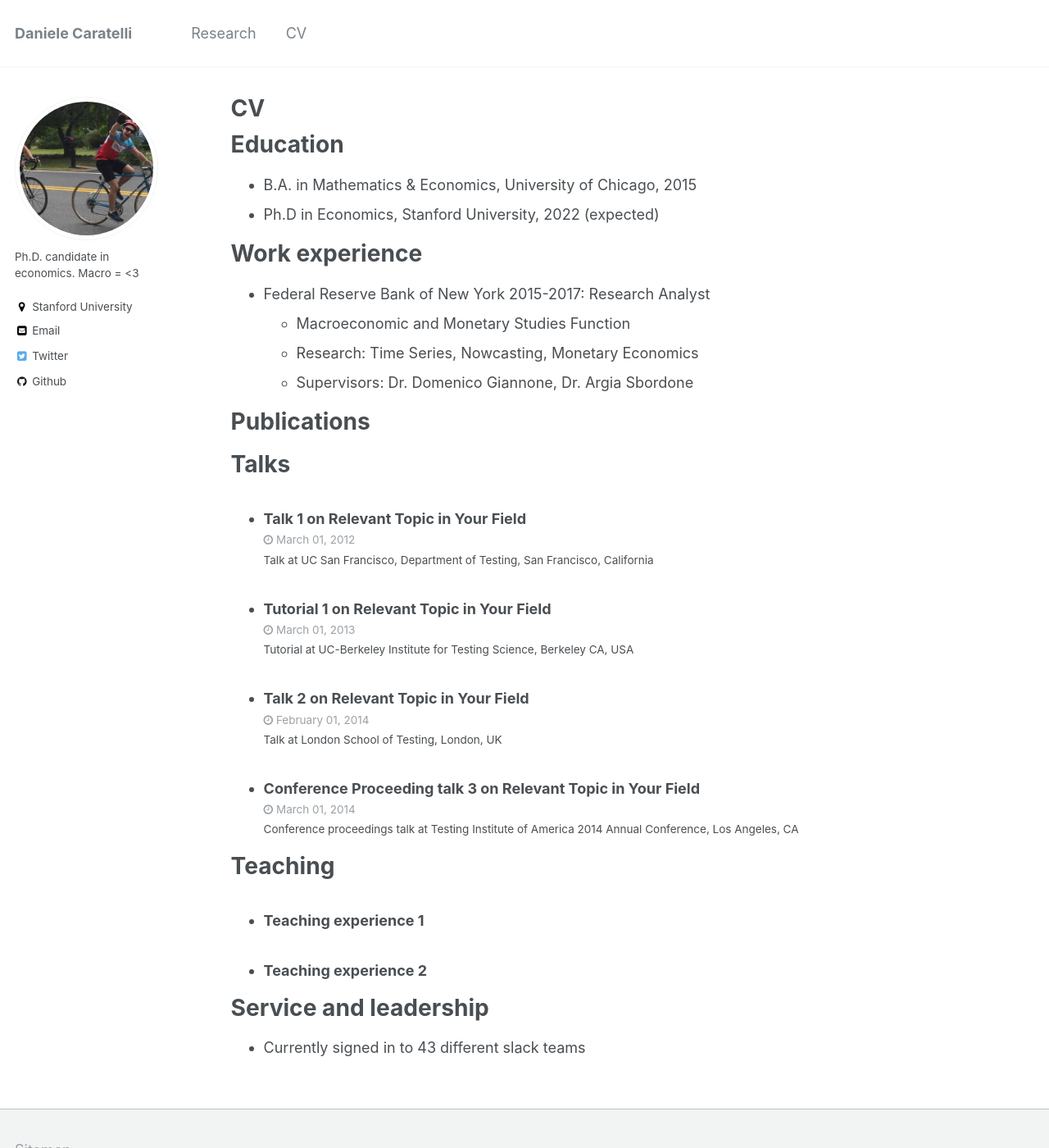
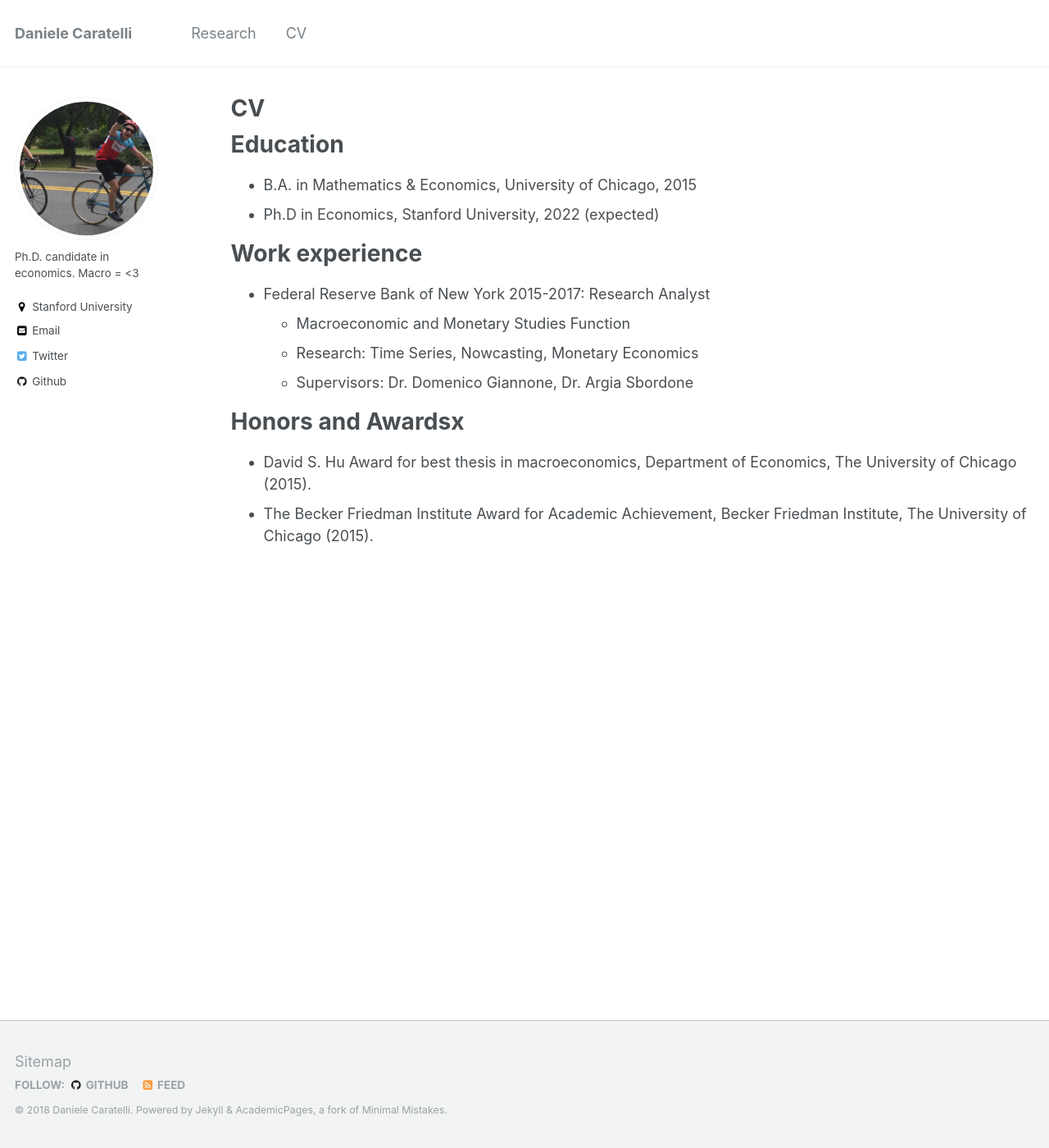
Before and after one commit to danicaratelli/danicaratelli.github.io, a Jekyll site: the page built from _pages/cv.md, in a window 1280 px wide and 1400 px high. Shown: the whole window at 82% size. Built offline with Jekyll 4.4.1, drawn with Linux system fonts in a browser that asks for light colours.

Commit message:
changed CV

```diff
--- a/_pages/cv.md
+++ b/_pages/cv.md
@@ -6,6 +6,18 @@ author_profile: true
 redirect_from:
   - /resume
 ---
+
+<head>
+  <!-- Default head tags -->
+  <meta charset="utf-8">
+  <meta http-equiv="X-UA-Compatible" content="IE=edge">
+  <meta name="viewport" content="width=device-width, initial-scale=1">
+  <link rel="stylesheet" href="{{ "/assets/main.css" | relative_url }}">
+  <link rel="alternate" type="application/rss+xml" title="{{ site.title | escape }}" href="{{ "/feed.xml" | relative_url }}">
+
+  <!-- Favicon head tag -->
+  <link rel="icon" href="favicon.ico" type="image/x-icon">
+</head>
 
 {% include base_path %}
 
@@ -21,24 +33,7 @@ Work experience
   * Research: Time Series, Nowcasting, Monetary Economics
   * Supervisors: Dr. Domenico Giannone, Dr. Argia Sbordone
 
-Publications
+Honors and Awardsx
 ======
-  <ul>{% for post in site.publications %}
-    {% include archive-single-cv.html %}
-  {% endfor %}</ul>
-
-Talks
-======
-  <ul>{% for post in site.talks %}
-    {% include archive-single-talk-cv.html %}
-  {% endfor %}</ul>
-
-Teaching
-======
-  <ul>{% for post in site.teaching %}
-    {% include archive-single-cv.html %}
-  {% endfor %}</ul>
-
-Service and leadership
-======
-* Currently signed in to 43 different slack teams
+* David S. Hu Award for best thesis in macroeconomics, Department of Economics, The University of Chicago (2015).
+* The Becker Friedman Institute Award for Academic Achievement, Becker Friedman Institute, The University of Chicago (2015).
```
